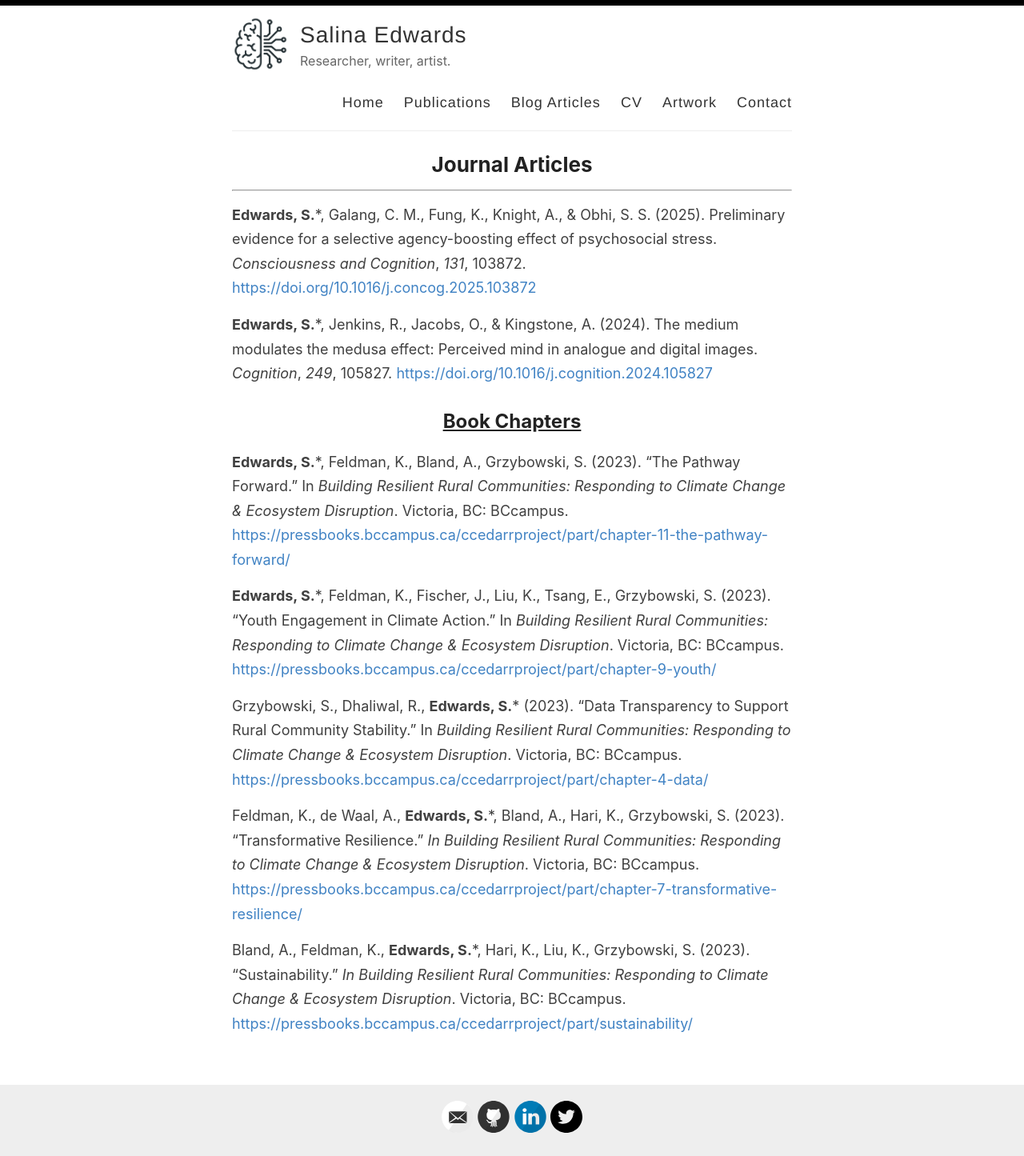
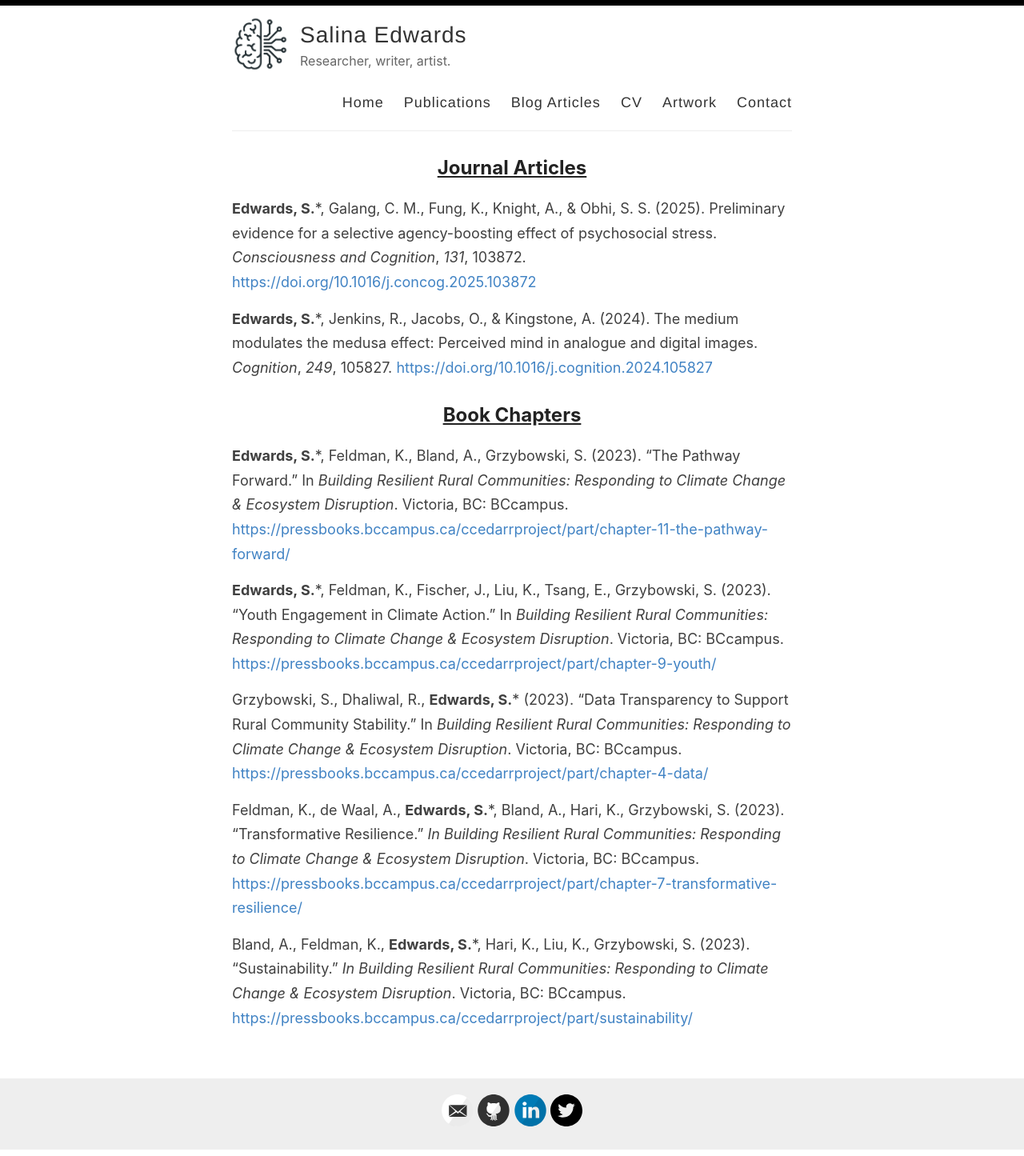
Before and after one commit to salinaedwards/salinaedwards.github.io, a Jekyll site: the page built from _pages/publications.md, in a window 1280 px wide. Shown: the whole page at 80% size. Built offline with Jekyll 4.4.1, drawn with Linux system fonts in a browser that asks for light colours.

```diff
--- a/_pages/publications.md
+++ b/_pages/publications.md
@@ -1,11 +1,11 @@
 ---
 layout: page
 permalink: /publications/
-title: Journal Articles
+title:
 ---
 
 
----
+<h2><u>Journal Articles</u></h2>
 
 **Edwards, S.***, Galang, C. M., Fung, K., Knight, A., & Obhi, S. S. (2025). Preliminary evidence for a selective agency-boosting effect of psychosocial stress. _Consciousness and Cognition_, _131_, 103872. [https://doi.org/10.1016/j.concog.2025.103872](https://doi.org/10.1016/j.concog.2025.103872)
 
```
